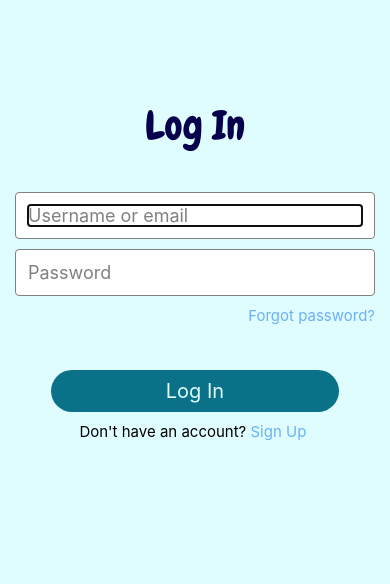
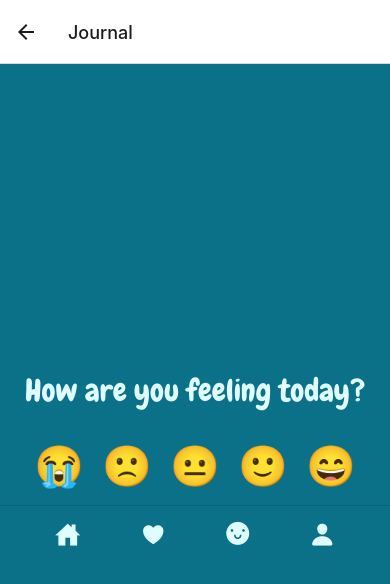
Before and after one commit to lisaphamtaylor/self-care-ideas-app, a React Native app: screen /Mood in a window 390 px wide. Shown: the top 584 px of the page. Built offline with nearby package versions, Linux system fonts and the light colour scheme; no server answers.

Commit message:
adds mood journal with emoji buttons

```diff
--- a/App.js
+++ b/App.js
@@ -10,6 +10,7 @@ import SignedInStack from './screens/Navigation';
 import LoginScreen from './screens/LoginScreen';
 import SignupScreen from './screens/SignupScreen';
 import FavoritesScreen from './screens/FavoritesScreen';
+import MoodScreen from './screens/MoodScreen';
 
 // initializing Stack
 const Stack = createNativeStackNavigator();
@@ -61,6 +62,11 @@ export default function App() {
           component={FavoritesScreen}
           options={{ title: 'Favorites Log' }}
         />
+        <Stack.Screen
+          name='Mood'
+          component={MoodScreen}
+          options={{ title: 'Journal' }}
+        />
       </Stack.Navigator>
     </NavigationContainer>
   );
--- a/components/Footer.js
+++ b/components/Footer.js
@@ -7,43 +7,29 @@ import { getAuth, signOut } from 'firebase/auth';
 
 const iconSize = 25;
 
-// const footerIcons = [
-//   {
-//     tabName: 'Home',
-//     iconName: 'home-sharp',
-//   },
-//   {
-//     tabName: 'Favorites',
-//     iconName: 'heart',
-//   },
-//   {
-//     tabName: 'Calendar',
-//     iconName: 'ios-calendar',
-//   },
-//   {
-//     tabName: 'Profile',
-//     iconName: 'person',
-//   },
-// ];
-
 const Footer = ({ navigation }) => {
-  const [activeTab, setActiveTab] = useState('');
+  // const [activeTab, setActiveTab] = useState('');
 
   const pressHome = () => {
-    setActiveTab('Home');
+    // setActiveTab('Home');
     navigation.navigate('Home');
   };
 
   const pressFavorites = () => {
-    setActiveTab('Favorites');
+    // setActiveTab('Favorites');
     navigation.navigate('Favorites');
+  };
+
+  const pressMood = () => {
+    // setActiveTab('Favorites');
+    navigation.navigate('Mood');
   };
 
   const pressProfile = () => {
     const auth = getAuth();
     signOut(auth)
       .then(() => {
-        setActiveTab('Login');
+        // setActiveTab('Login');
         navigation.navigate('Login');
       })
       .catch((error) => {
@@ -66,7 +52,7 @@ const Footer = ({ navigation }) => {
         <TouchableOpacity onPress={pressFavorites}>
           <Ionicons name='heart' size={iconSize} style={styles.icon} />
         </TouchableOpacity>
-        <TouchableOpacity>
+        <TouchableOpacity onPress={pressMood}>
           {/* <Ionicons name='ios-calendar' size={iconSize} style={styles.icon} /> */}
           <AntDesign
             name='smile-circle'
@@ -95,10 +81,11 @@ const styles = StyleSheet.create({
     color: Colors.LIGHT_CYAN,
   },
   wrapper: {
+    // alignContent: 'center',
     // position: 'absolute',
     // width: '100%',
-    // // bottom: '3%',
-    // // zindex: 999,
+    // bottom: '3%',
+    // zindex: 999,
     // backgroundColor: '#095E71',
   },
 });
--- a/screens/FavoritesScreen.js
+++ b/screens/FavoritesScreen.js
@@ -54,12 +54,12 @@ const FavoritesScreen = ({ navigation }) => {
     return (
       <View style={styles.sectionHeader}>
         <Text style={styles.headerText}>{id}</Text>
-        <Text style={styles.headerText}>Mood: {mood}</Text>
+        {mood ? <Text style={styles.moodText}>mood: {mood}</Text> : null}
       </View>
     );
   }
 
-  console.log(favorites);
+  // console.log(favorites);
   return (
     <SafeAreaView style={globalStyles.container}>
       <SectionList
@@ -103,6 +103,12 @@ const styles = StyleSheet.create({
     // fontFamily: 'Amatic_Bold',
     color: Colors.LIGHT_CYAN,
   },
+  moodText: {
+    fontSize: 23,
+    fontStyle: 'italic',
+    color: Colors.LIGHT_CYAN,
+    marginLeft: 15,
+  },
   sectionHeader: {
     marginHorizontal: 30,
     marginTop: 25,
--- a/screens/FilterScreen.js
+++ b/screens/FilterScreen.js
@@ -10,11 +10,9 @@ import { doc, setDoc } from 'firebase/firestore';
 import Footer from '../components/Footer';
 
 const auth = getAuth();
-let uid = `default`;
+let uid = null;
 let favsRef = null;
 const currentDate = new Date().toDateString();
-
-// let username = `default`;
 
 onAuthStateChanged(auth, (user) => {
   if (user) {
--- /dev/null
+++ b/screens/MoodScreen.js
@@ -0,0 +1,70 @@
+import React from 'react';
+import { FlatList, SafeAreaView, StyleSheet, Text, View } from 'react-native';
+import { globalStyles } from '../styles/Global';
+import CategoryButton from '../components/CategoryButton';
+
+import { getAuth, onAuthStateChanged } from 'firebase/auth';
+import { db } from '../firebase';
+import { doc, updateDoc } from 'firebase/firestore';
+
+import Footer from '../components/Footer';
+import { TouchableOpacity } from 'react-native-gesture-handler';
+import { currentDate, uid } from './FilterScreen';
+
+export default function MoodScreen({ navigation }) {
+  const journalRef = doc(db, 'users', uid, 'date', currentDate);
+
+  const updateMood = (number) => {
+    updateDoc(journalRef, { mood: number });
+    console.log('mood updated to ' + number);
+  };
+
+  const press1 = () => updateMood(1);
+  const press2 = () => updateMood(2);
+  const press3 = () => updateMood(3);
+  const press4 = () => updateMood(4);
+  const press5 = () => updateMood(5);
+
+  return (
+    <SafeAreaView style={globalStyles.container}>
+      <Text style={[globalStyles.titleText, { fontSize: 31 }]}>
+        How are you feeling today?
+      </Text>
+
+      <View style={styles.container}>
+        {/* crying emoji */}
+        <TouchableOpacity onPress={press1}>
+          <Text style={styles.icon}>&#x1F62D;</Text>
+        </TouchableOpacity>
+        {/* sad emoji */}
+        <TouchableOpacity onPress={press2}>
+          <Text style={styles.icon}>&#x1F641;</Text>
+        </TouchableOpacity>
+        {/* neutral emoji */}
+        <TouchableOpacity onPress={press3}>
+          <Text style={styles.icon}>&#x1F610;</Text>
+        </TouchableOpacity>
+        {/* smile emoji */}
+        <TouchableOpacity onPress={press4}>
+          <Text style={styles.icon}>&#x1F642;</Text>
+        </TouchableOpacity>
+        {/* happy emoji */}
+        <TouchableOpacity onPress={press5}>
+          <Text style={styles.icon}>&#x1F604;</Text>
+        </TouchableOpacity>
+      </View>
+
+      <Footer navigation={navigation} />
+    </SafeAreaView>
+  );
+}
+
+const styles = StyleSheet.create({
+  container: {
+    flexDirection: 'row',
+    justifyContent: 'space-around',
+    marginVertical: 15,
+    marginHorizontal: 25,
+  },
+  icon: { fontSize: 40 },
+});
--- a/screens/SuggestionScreen.js
+++ b/screens/SuggestionScreen.js
@@ -50,6 +50,7 @@ export default function SuggestionScreen({ route, navigation }) {
     navigation.navigate('Home');
   };
 
+  // adding favorites to firestore
   if (uid !== null) {
     const favsRef = doc(db, 'users', uid, 'date', currentDate);
     addFavCard = (card) => {
@@ -58,8 +59,8 @@ export default function SuggestionScreen({ route, navigation }) {
         favorites: arrayUnion(cardMessage),
       });
     };
-  } else {
   }
+
   return (
     <SafeAreaView style={globalStyles.container}>
       <GestureHandlerRootView style={styles.gestureView}>
```
